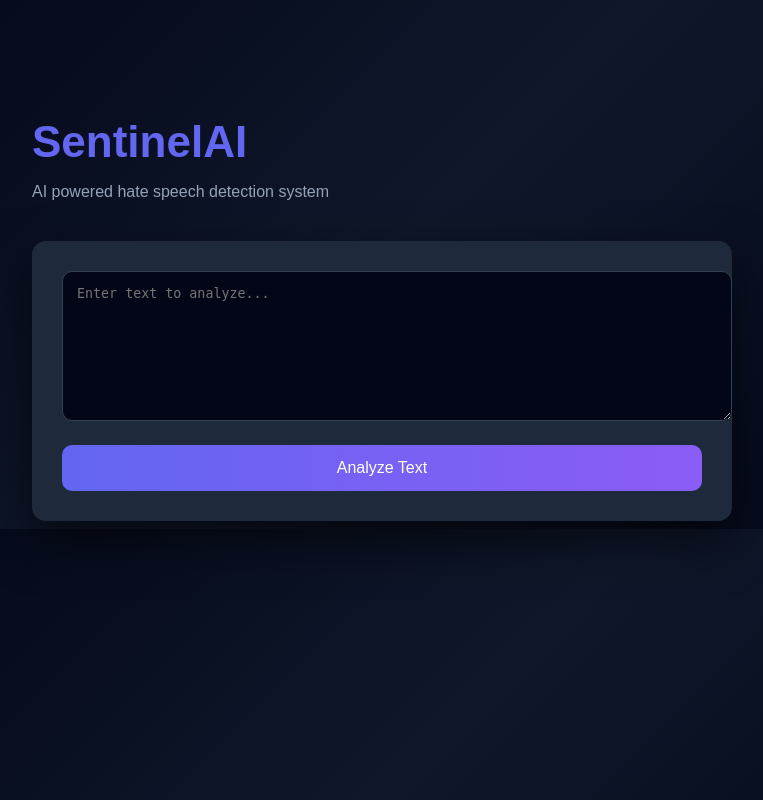
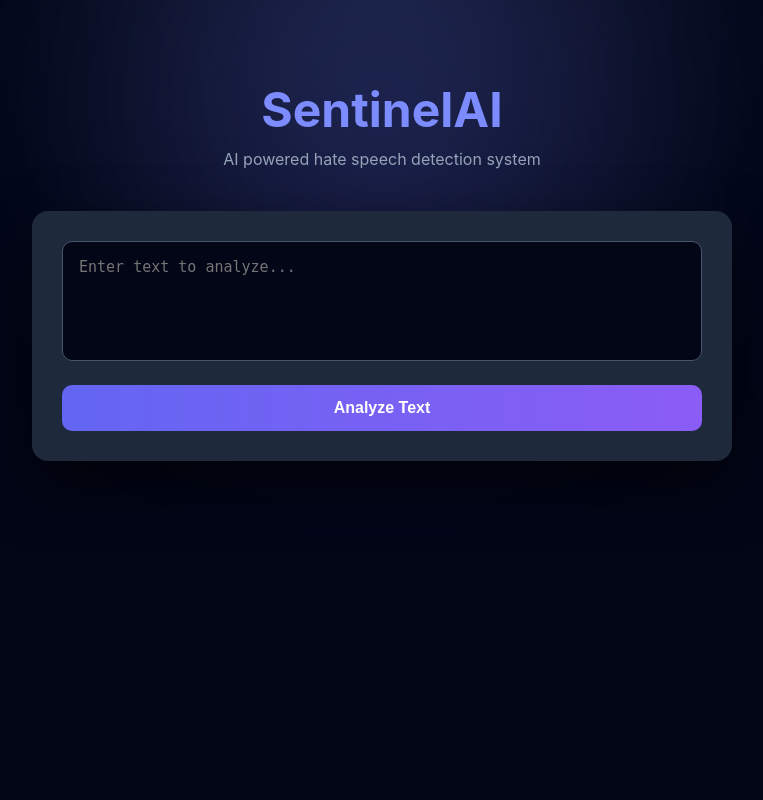
Before and after one commit to Naman21036/SentinelAI, a FastAPI app: page / in a window 1280 px wide. Shown: the whole page, without its empty margins (258-1021 px from the left). Run offline with FastAPI, Linux system fonts and the light colour scheme.

Commit message:
Added AI typing

```diff
--- a/static/css/styles.css
+++ b/static/css/styles.css
@@ -1,12 +1,18 @@
+*{
+box-sizing:border-box;
+margin:0;
+padding:0;
+}
+
 body{
 
-font-family:Arial,Helvetica,sans-serif;
+font-family:Inter,Arial;
 
-background:linear-gradient(
-135deg,
-#020617,
-#0f172a,
-#020617
+background:radial-gradient(
+circle at top,
+#0f172a 0%,
+#020617 40%,
+#020617 100%
 );
 
 color:white;
@@ -14,7 +20,35 @@
 display:flex;
 justify-content:center;
 
+min-height:100vh;
+
 padding-top:80px;
+
+}
+
+/* glow effect */
+
+.background-glow{
+
+position:fixed;
+
+top:-200px;
+left:50%;
+
+transform:translateX(-50%);
+
+width:900px;
+height:600px;
+
+background:radial-gradient(
+circle,
+rgba(99,102,241,0.25),
+transparent 70%
+);
+
+filter:blur(80px);
+
+z-index:-1;
 
 }
 
@@ -26,19 +60,33 @@
 
 .title{
 
-font-size:44px;
-color:#6366f1;
+font-size:48px;
+
+color:#7c8cff;
+
+text-align:center;
 
 margin-bottom:10px;
+
+font-weight:700;
 
 }
 
 .subtitle{
 
+text-align:center;
+
 color:#94a3b8;
+
 margin-bottom:40px;
 
+font-size:16px;
+
+height:22px;
+
 }
+
+/* card */
 
 .card{
 
@@ -46,30 +94,49 @@
 
 padding:30px;
 
-border-radius:14px;
+border-radius:16px;
 
-box-shadow:0 20px 50px rgba(0,0,0,0.6);
+box-shadow:
+
+0 25px 60px rgba(0,0,0,0.6);
 
 }
+
+/* textarea */
 
 textarea{
 
 width:100%;
+
 height:120px;
 
 background:#020617;
 
-border:1px solid #334155;
+border:1px solid #475569;
 
 border-radius:10px;
 
-padding:14px;
+padding:16px;
 
 color:white;
 
+font-size:15px;
+
 margin-bottom:20px;
 
+resize:none;
+
 }
+
+textarea:focus{
+
+outline:none;
+
+border-color:#7c8cff;
+
+}
+
+/* button */
 
 button{
 
@@ -93,7 +160,19 @@
 
 cursor:pointer;
 
+font-weight:600;
+
+transition:0.2s;
+
 }
+
+button:hover{
+
+opacity:0.9;
+
+}
+
+/* result card */
 
 .result{
 
@@ -101,11 +180,13 @@
 
 background:#020617;
 
-padding:20px;
+padding:22px;
 
-border-radius:10px;
+border-radius:12px;
 
 }
+
+/* result text */
 
 .result-safe{
 
@@ -113,7 +194,7 @@
 
 font-weight:600;
 
-margin-bottom:20px;
+margin-bottom:18px;
 
 }
 
@@ -123,9 +204,11 @@
 
 font-weight:600;
 
-margin-bottom:20px;
+margin-bottom:18px;
 
 }
+
+/* metric rows */
 
 .metric{
 
@@ -137,6 +220,8 @@
 
 }
 
+/* bars */
+
 .bar{
 
 height:10px;
@@ -147,7 +232,7 @@
 
 overflow:hidden;
 
-margin-top:5px;
+margin-top:6px;
 
 }
 
--- a/static/js/script.js
+++ b/static/js/script.js
@@ -1,31 +1,19 @@
-const text = "AI powered hate speech detection system"
+const text = "AI powered hate speech detection system";
 
-let index = 0
+let index = 0;
 
 function typeEffect(){
 
 if(index < text.length){
 
-document.getElementById("ai-typing").innerHTML += text.charAt(index)
+document.getElementById("ai-typing").innerHTML += text.charAt(index);
 
-index++
+index++;
 
-setTimeout(typeEffect,35)
+setTimeout(typeEffect,35);
 
 }
 
 }
 
-typeEffect()
-
-const btn = document.getElementById("analyzeBtn")
-
-if(btn){
-
-btn.addEventListener("click",()=>{
-
-document.getElementById("spinner").classList.remove("hidden")
-
-})
-
-}
+window.onload = typeEffect;
--- a/templates/base.html
+++ b/templates/base.html
@@ -15,18 +15,21 @@
 
 <body>
 
+<div class="background-glow"></div>
+
 <div class="container">
 
 <h1 class="title">SentinelAI</h1>
 
 <p class="subtitle">
-AI powered hate speech detection system
+<span id="ai-typing"></span>
 </p>
 
 {% block content %}{% endblock %}
 
 </div>
 
+<script src="{{ url_for('static', path='/js/script.js') }}"></script>
+
 </body>
-
 </html>
```
